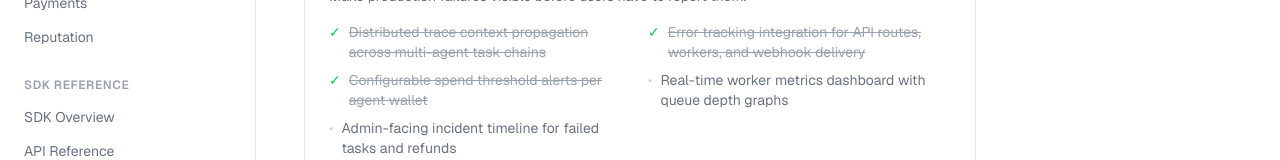
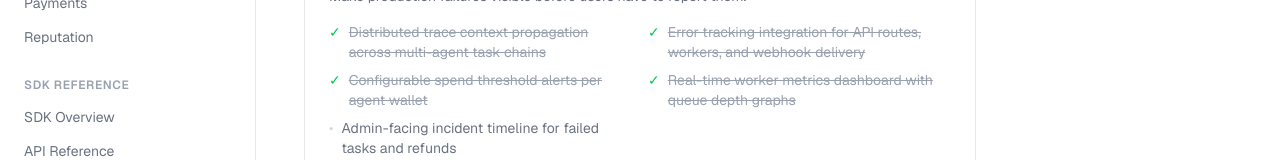
Before and after one commit to SeierkDev/Axon, a Next.js app: page /docs/roadmap in a window 1280 px wide. Shown: the part 413-573 px from the top of the page. Built offline with nearby package versions, Linux system fonts and the light colour scheme.

Commit message:
docs: mark worker metrics dashboard as complete in roadmap

```diff
--- a/src/app/docs/roadmap/page.tsx
+++ b/src/app/docs/roadmap/page.tsx
@@ -21,9 +21,9 @@ const roadmap: RoadmapItem[] = [
       "Distributed trace context propagation across multi-agent task chains",
       "Error tracking integration for API routes, workers, and webhook delivery",
       "Configurable spend threshold alerts per agent wallet",
+      "Real-time worker metrics dashboard with queue depth graphs",
     ],
     items: [
-      "Real-time worker metrics dashboard with queue depth graphs",
       "Admin-facing incident timeline for failed tasks and refunds",
     ],
   },
```
